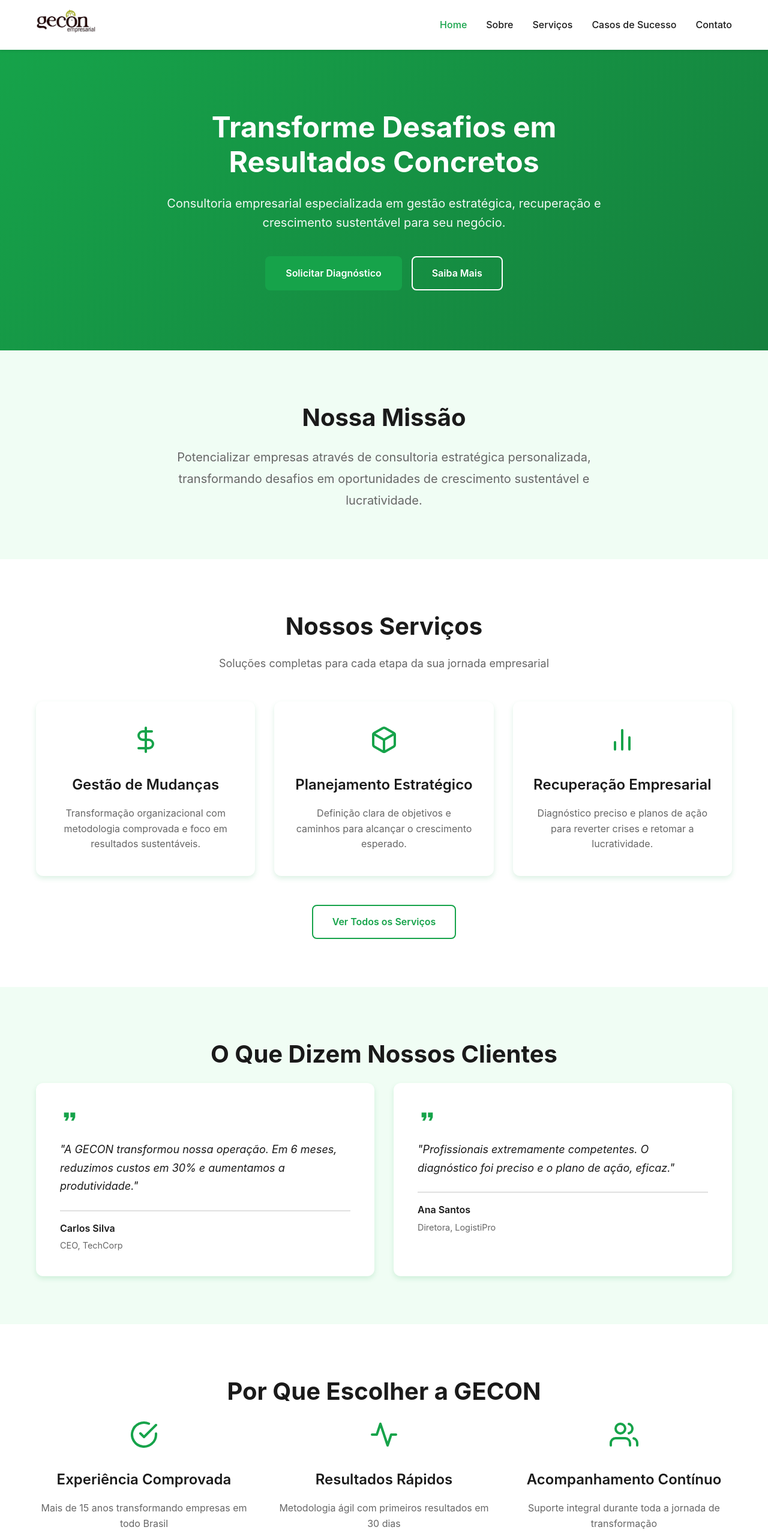
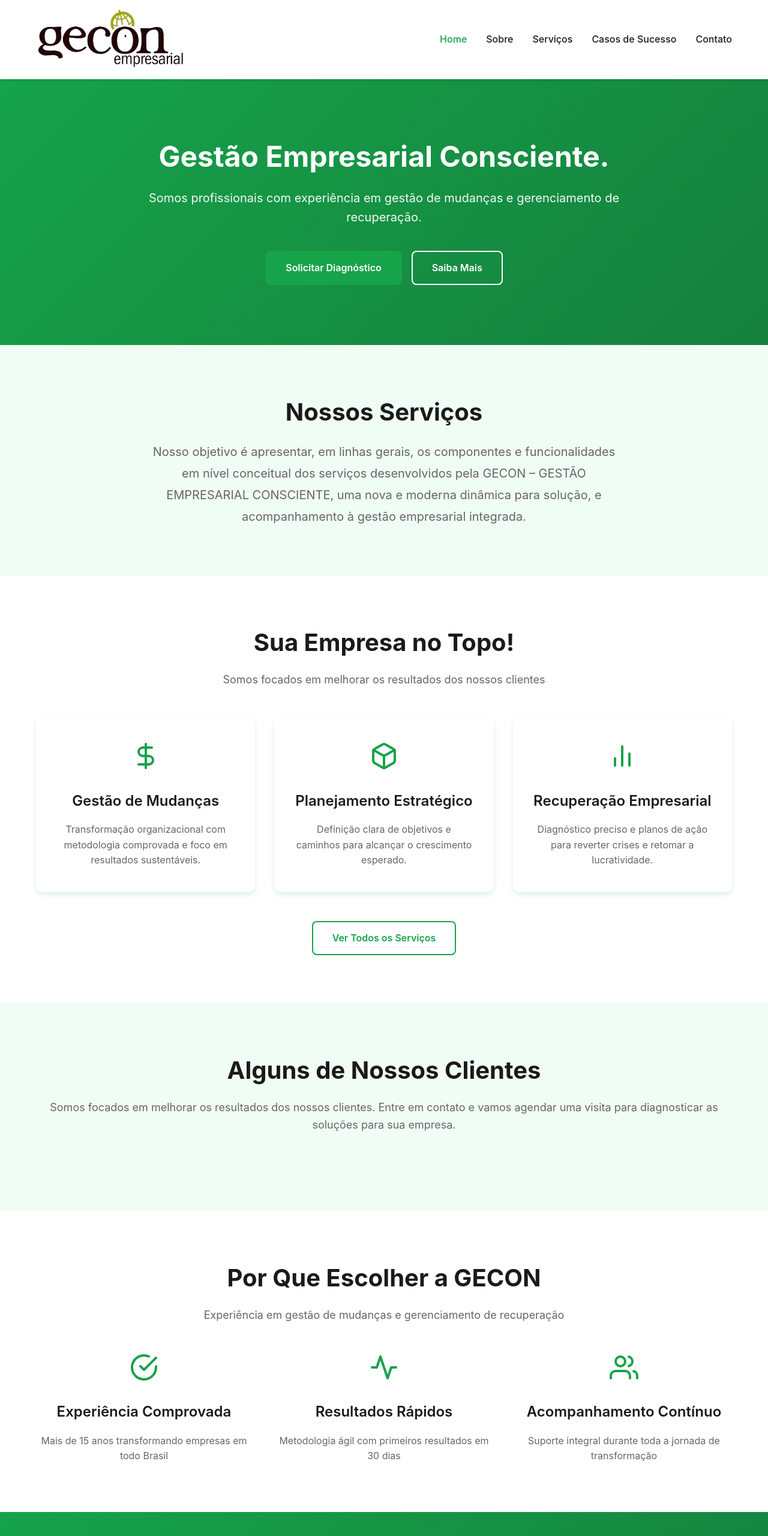
Before and after one commit to Miguelmdere/GECON, a plain HTML site: page index.html in a window 1280 px wide. Shown: the top 2560 px of the page at 60% size. Drawn offline with Linux system fonts and the light colour scheme.

Commit message:
atualização da logo e texto no site

```diff
--- a/index.html
+++ b/index.html
@@ -12,9 +12,9 @@
         <nav class="navbar">
             <div class="container">
                 <div class="nav-content">
-                    <div class="logo">
+                    <a href="index.html" class="logo">
                         <img src="assets/logo-gecon.png" alt="GECON Empresarial" class="logo-img">
-                    </div>
+                    </a>
                     <button class="mobile-menu-btn" id="mobileMenuBtn">
                         <span></span>
                         <span></span>
@@ -36,10 +36,9 @@
     <section class="hero">
         <div class="container">
             <div class="hero-content">
-                <h1 class="hero-title">Transforme Desafios em Resultados Concretos</h1>
+                <h1 class="hero-title">Gestão Empresarial Consciente.</h1>
                 <p class="hero-description">
-                    Consultoria empresarial especializada em gestão estratégica, recuperação e
-                    crescimento sustentável para seu negócio.
+                    Somos profissionais com experiência em gestão de mudanças e gerenciamento de recuperação.
                 </p>
                 <div class="hero-buttons">
                     <a href="contato.html" class="btn btn-primary">Solicitar Diagnóstico</a>
@@ -52,10 +51,9 @@
     <!-- Mission Section -->
     <section class="mission">
         <div class="container">
-            <h2 class="section-title">Nossa Missão</h2>
+            <h2 class="section-title">Nossos Serviços</h2>
             <p class="mission-text">
-                Potencializar empresas através de consultoria estratégica personalizada,
-                transformando desafios em oportunidades de crescimento sustentável e lucratividade.
+                Nosso objetivo é apresentar, em linhas gerais, os componentes e funcionalidades em nível conceitual dos serviços desenvolvidos pela GECON – GESTÃO EMPRESARIAL CONSCIENTE, uma nova e moderna dinâmica para solução, e acompanhamento à gestão empresarial integrada.
             </p>
         </div>
     </section>
@@ -63,8 +61,8 @@
     <!-- Services Section -->
     <section class="services">
         <div class="container">
-            <h2 class="section-title">Nossos Serviços</h2>
-            <p class="section-subtitle">Soluções completas para cada etapa da sua jornada empresarial</p>
+            <h2 class="section-title">Sua Empresa no Topo!</h2>
+            <p class="section-subtitle">Somos focados em melhorar os resultados dos nossos clientes</p>
 
             <div class="services-grid">
                 <div class="service-card">
@@ -117,39 +115,10 @@
     <!-- Testimonials Section -->
     <section class="testimonials">
         <div class="container">
-            <h2 class="section-title">O Que Dizem Nossos Clientes</h2>
-
-            <div class="testimonials-grid">
-                <div class="testimonial-card">
-                    <div class="testimonial-quote">
-                        <svg xmlns="http://www.w3.org/2000/svg" width="32" height="32" viewBox="0 0 24 24" fill="currentColor">
-                            <path d="M6 17h3l2-4V7H5v6h3zm8 0h3l2-4V7h-6v6h3z"/>
-                        </svg>
-                    </div>
-                    <p class="testimonial-text">
-                        "A GECON transformou nossa operação. Em 6 meses, reduzimos custos em 30% e aumentamos a produtividade."
-                    </p>
-                    <div class="testimonial-author">
-                        <p class="author-name">Carlos Silva</p>
-                        <p class="author-position">CEO, TechCorp</p>
-                    </div>
-                </div>
-
-                <div class="testimonial-card">
-                    <div class="testimonial-quote">
-                        <svg xmlns="http://www.w3.org/2000/svg" width="32" height="32" viewBox="0 0 24 24" fill="currentColor">
-                            <path d="M6 17h3l2-4V7H5v6h3zm8 0h3l2-4V7h-6v6h3z"/>
-                        </svg>
-                    </div>
-                    <p class="testimonial-text">
-                        "Profissionais extremamente competentes. O diagnóstico foi preciso e o plano de ação, eficaz."
-                    </p>
-                    <div class="testimonial-author">
-                        <p class="author-name">Ana Santos</p>
-                        <p class="author-position">Diretora, LogistiPro</p>
-                    </div>
-                </div>
-            </div>
+            <h2 class="section-title">Alguns de Nossos Clientes</h2>
+            <p class="section-subtitle" style="text-align: center; margin-bottom: 3rem; font-size: 1.125rem; color: var(--text-light);">
+                Somos focados em melhorar os resultados dos nossos clientes. Entre em contato e vamos agendar uma visita para diagnosticar as soluções para sua empresa.
+            </p>
         </div>
     </section>
 
@@ -157,6 +126,7 @@
     <section class="why-choose">
         <div class="container">
             <h2 class="section-title">Por Que Escolher a GECON</h2>
+            <p class="section-subtitle">Experiência em gestão de mudanças e gerenciamento de recuperação</p>
 
             <div class="features-grid">
                 <div class="feature-card">
@@ -205,11 +175,11 @@
     <!-- CTA Section -->
     <section class="cta">
         <div class="container">
-            <h2 class="cta-title">Pronto para Transformar Seu Negócio?</h2>
+            <h2 class="cta-title">Precisa de Mais Informações?</h2>
             <p class="cta-description">
-                Agende um diagnóstico gratuito e descubra como podemos ajudar sua empresa a alcançar novos patamares.
+                Entre em contato por telefone, e-mail ou preencha nosso formulário de contato.
             </p>
-            <a href="contato.html" class="btn btn-primary btn-large">Agendar Diagnóstico Gratuito</a>
+            <a href="contato.html" class="btn btn-primary btn-large">Entre em Contato</a>
         </div>
     </section>
 
@@ -244,7 +214,13 @@
                             <svg xmlns="http://www.w3.org/2000/svg" width="20" height="20" viewBox="0 0 24 24" fill="none" stroke="currentColor" stroke-width="2" stroke-linecap="round" stroke-linejoin="round">
                                 <path d="M22 16.92v3a2 2 0 0 1-2.18 2 19.79 19.79 0 0 1-8.63-3.07 19.5 19.5 0 0 1-6-6 19.79 19.79 0 0 1-3.07-8.67A2 2 0 0 1 4.11 2h3a2 2 0 0 1 2 1.72 12.84 12.84 0 0 0 .7 2.81 2 2 0 0 1-.45 2.11L8.09 9.91a16 16 0 0 0 6 6l1.27-1.27a2 2 0 0 1 2.11-.45 12.84 12.84 0 0 0 2.81.7A2 2 0 0 1 22 16.92z"/>
                             </svg>
-                            <a href="tel:+5511999999999">(11) 99999-9999</a>
+                            <a href="tel:+554930254693">(49) 3025-4693</a>
+                        </li>
+                        <li>
+                            <svg xmlns="http://www.w3.org/2000/svg" width="20" height="20" viewBox="0 0 24 24" fill="none" stroke="currentColor" stroke-width="2" stroke-linecap="round" stroke-linejoin="round">
+                                <path d="M22 16.92v3a2 2 0 0 1-2.18 2 19.79 19.79 0 0 1-8.63-3.07 19.5 19.5 0 0 1-6-6 19.79 19.79 0 0 1-3.07-8.67A2 2 0 0 1 4.11 2h3a2 2 0 0 1 2 1.72 12.84 12.84 0 0 0 .7 2.81 2 2 0 0 1-.45 2.11L8.09 9.91a16 16 0 0 0 6 6l1.27-1.27a2 2 0 0 1 2.11-.45 12.84 12.84 0 0 0 2.81.7A2 2 0 0 1 22 16.92z"/>
+                            </svg>
+                            <a href="tel:+5549999678286">(49) 9.9967-8286</a>
                         </li>
                         <li>
                             <svg xmlns="http://www.w3.org/2000/svg" width="20" height="20" viewBox="0 0 24 24" fill="none" stroke="currentColor" stroke-width="2" stroke-linecap="round" stroke-linejoin="round">
@@ -265,7 +241,7 @@
             </div>
 
             <div class="footer-bottom">
-                <p>&copy; 2025 GECON Empresarial. Todos os direitos reservados.</p>
+                <p>&copy; 2020 GECON Empresarial. Todos os direitos reservados.</p>
             </div>
         </div>
     </footer>
--- a/styles.css
+++ b/styles.css
@@ -56,11 +56,19 @@ body {
     font-size: 1.5rem;
     font-weight: bold;
     color: var(--primary-color);
+    text-decoration: none;
+    display: inline-block;
+    transition: opacity 0.3s;
+}
+
+.logo:hover {
+    opacity: 0.8;
 }
 
 .logo-img {
-    height: 40px;
+    height: 100px;
     width: auto;
+    display: block;
 }
 
 .mobile-menu-btn {
@@ -383,7 +391,7 @@ section {
 }
 
 .footer-logo img {
-    height: 40px;
+    height: 100px;
     width: auto;
     margin-bottom: 1rem;
     filter: brightness(0) invert(1);
```
Also changed, not shown: casos.html (+2 -2 lines), contato.html (+2 -2 lines), servicos.html (+2 -2 lines), sobre.html (+2 -0 lines).
